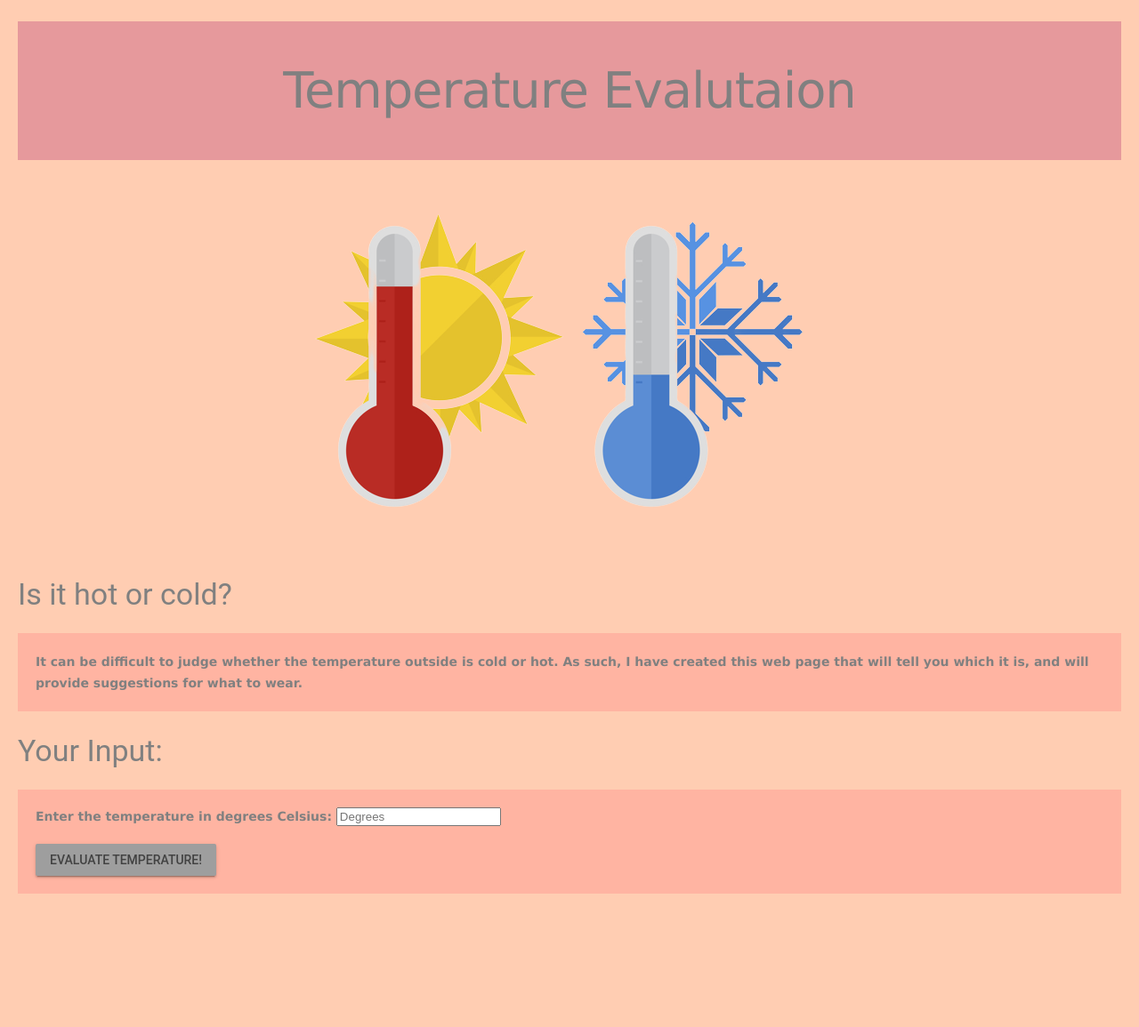
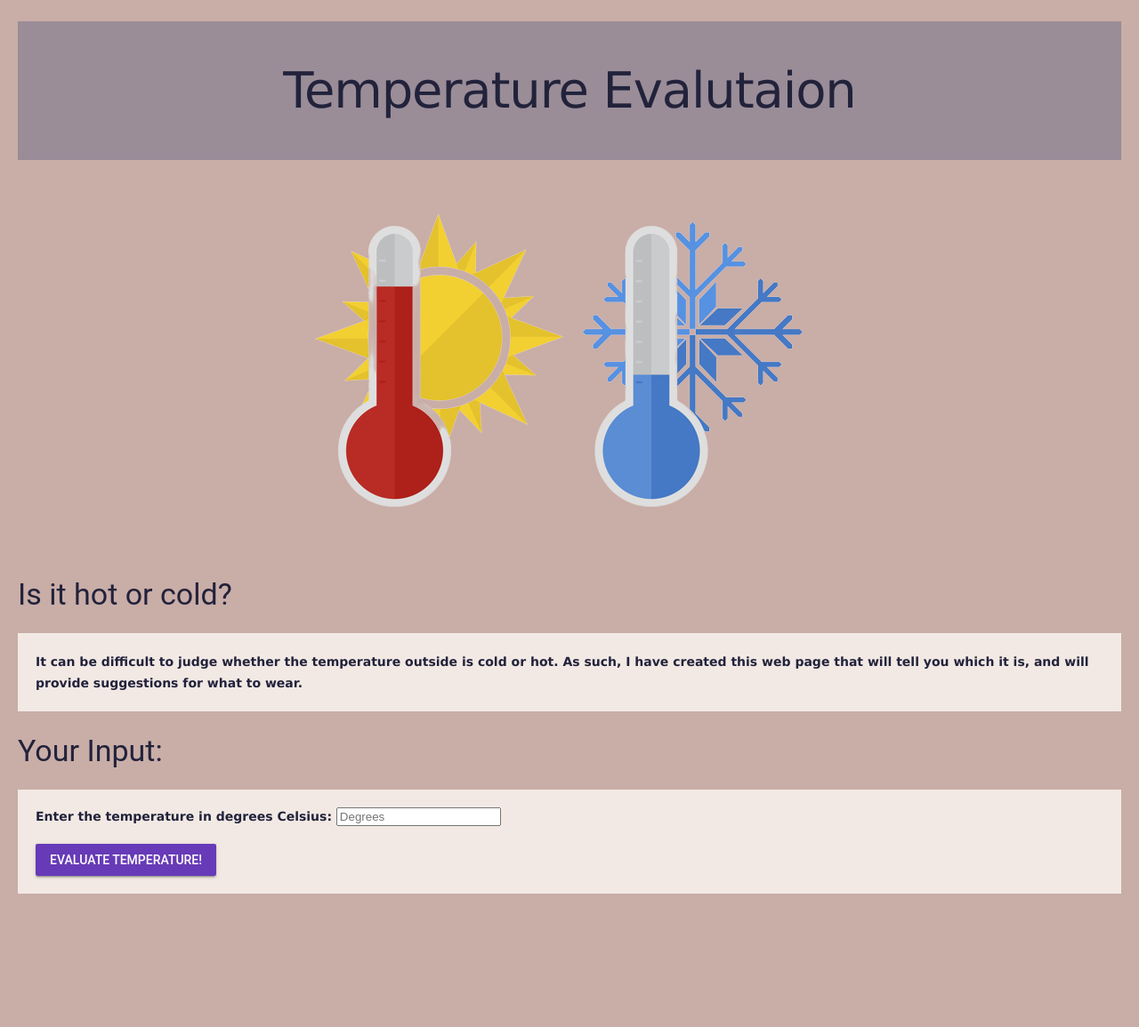
Before and after one commit to ICS20-Programming-BenT/Unit4-02-PHP-ColdHot, a PHP site: page / in a window 1280 px wide. Shown: the whole page at 89% size. Run offline with PHP 8.4, Linux system fonts and the light colour scheme.

Commit message:
Updated css and added favicon

```diff
--- a/css/style.css
+++ b/css/style.css
@@ -5,14 +5,14 @@
 */
 
 body {
-  background-color: rgb(255 205 178);
+  background-color: rgb(201 173 167);
   font-weight: 900;
-  color: gray;
+  color: #22223b;
 }
 
 h1 {
   font-family: Verdana, Geneva, Tahoma, sans-serif;
-  background-color: hsl(358deg 60% 75%);
+  background-color: hsl(309deg 6% 58%);
   padding: 40px;
   text-align: center;
 }
@@ -20,17 +20,17 @@ h1 {
 form {
   font-family: Verdana, Geneva, Tahoma, sans-serif;
   font-weight: 900;
-  background-color: #ffb4a2;
+  background-color: #f2e9e4;
   padding: 20px;
 }
 
 p {
   font-family: Verdana, Geneva, Tahoma, sans-serif;
   font-weight: 900;
-  background-color: #ffb4a2;
+  background-color: #f2e9e4;
   padding: 20px;
 }
 
 #result {
-  background-color: #ffb4a2;
+  background-color: #f2e9e4;
 }
--- a/index.php
+++ b/index.php
@@ -9,14 +9,14 @@
     <meta name="viewport" content="width=device-width, initial-scale=1.0">
 
     <!-- Favicon -->
-    <link rel="apple-touch-icon" sizes="180x180" href="./fav_index/apple-touch-icon.png">
-    <link rel="icon" type="image/png" sizes="32x32" href="./fav_index/favicon-32x32.png">
-    <link rel="icon" type="image/png" sizes="16x16" href="./fav_index/favicon-16x16.png">
-    <link rel="manifest" href="./fav_index/site.webmanifest">
+    <link rel="apple-touch-icon" sizes="180x180" href="./fav_index1/apple-touch-icon.png">
+    <link rel="icon" type="image/png" sizes="32x32" href="./fav_index1/favicon-32x32.png">
+    <link rel="icon" type="image/png" sizes="16x16" href="./fav_index1/favicon-16x16.png">
+    <link rel="manifest" href="./fav_index1/site.webmanifest">
 
     <!-- Google's MDL -->
     <link rel="stylesheet" href="https://fonts.googleapis.com/icon?family=Material+Icons">
-    <link rel="stylesheet" href="https://code.getmdl.io/1.3.0/material.grey-deep_purple.min.css" />
+    <link rel="stylesheet" href="https://code.getmdl.io/1.3.0/material.deep_purple-purple.min.css" />
 
     <!-- Stylesheet -->
     <link rel="stylesheet" href="./css/style.css">
```
Also changed, not shown: fav_index1/android-chrome-192x192.png (added), fav_index1/android-chrome-512x512.png (added), fav_index1/apple-touch-icon.png (added), fav_index1/favicon-16x16.png (added), fav_index1/favicon-32x32.png (added), fav_index1/favicon.ico (added), fav_index1/site.webmanifest (added).
